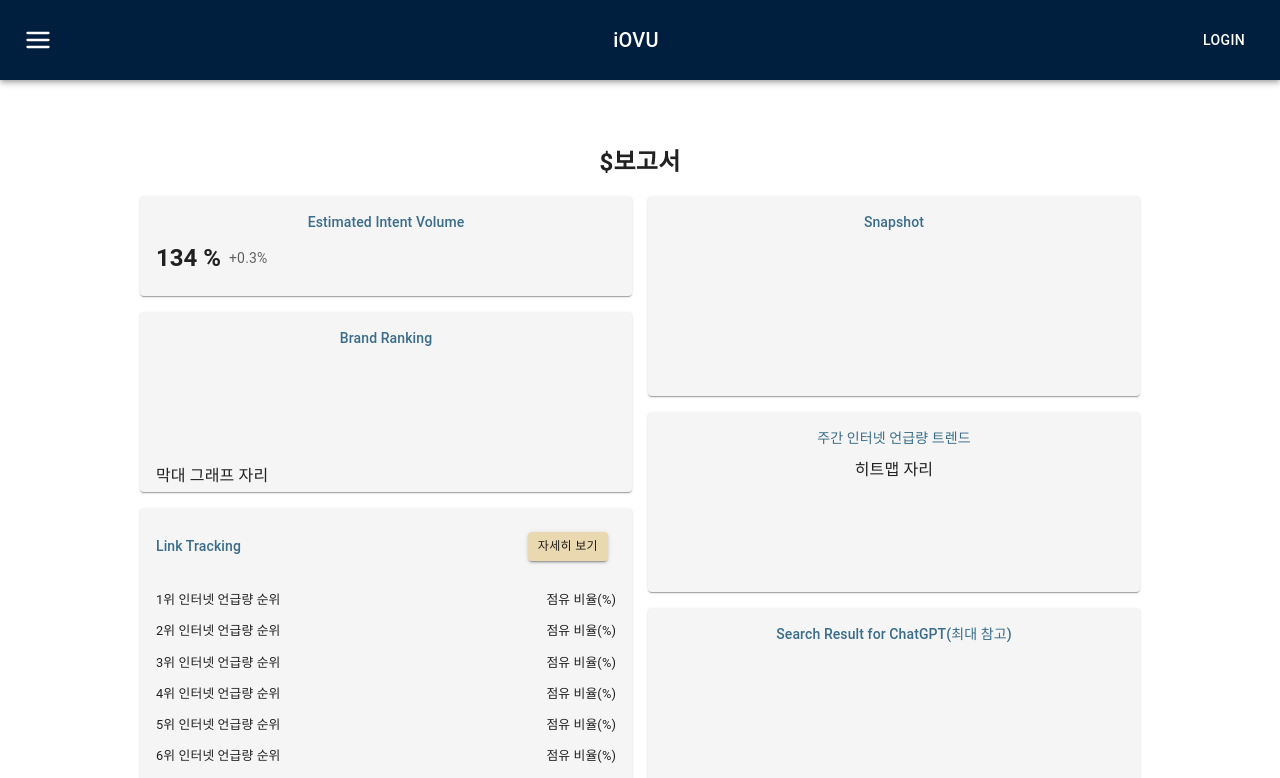
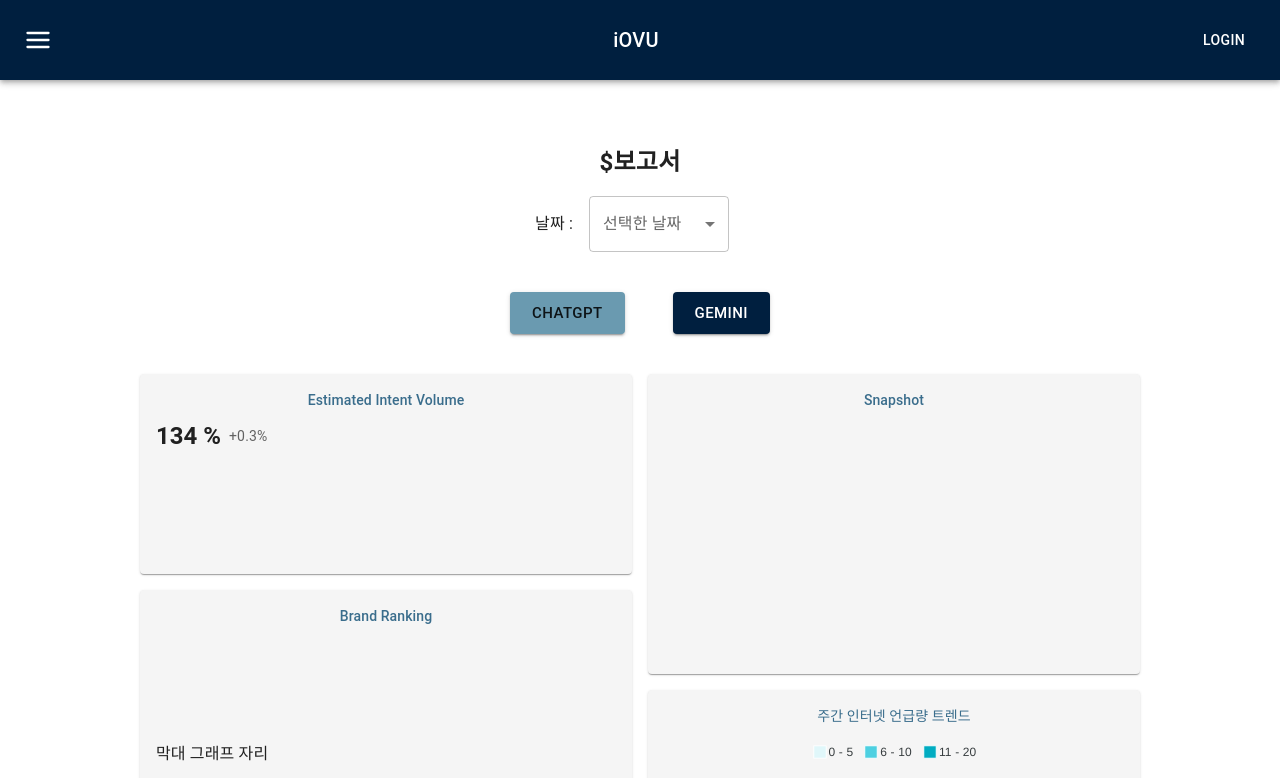
Before and after one commit to sunwook-dev/iOVU, a React (Create React App) app: page /report in a window 1280 px wide. Shown: the top 778 px of the page. Built offline with nearby package versions, Linux system fonts and the light colour scheme.

Commit message:
report 일단 여기까지

```diff
--- a/package.json
+++ b/package.json
@@ -12,6 +12,7 @@
     "@testing-library/user-event": "^13.5.0",
     "axios": "^1.9.0",
     "react": "^19.1.0",
+    "react-apexcharts": "^1.7.0",
     "react-dom": "^19.1.0",
     "react-icons": "^5.5.0",
     "react-router-dom": "^7.5.3",
--- a/src/component/report/BrandRanking.jsx
+++ b/src/component/report/BrandRanking.jsx
@@ -4,7 +4,7 @@
   return (
     <Paper
       elevation={1}
-      sx={{ p: 2, minWidth: "468px", height: "180px", bgcolor: "#f5f5f5" }}
+      sx={{ p: 2, minWidth: "468px", height: "320px", bgcolor: "#f5f5f5" }}
     >
       <Typography variant="subtitle2" color="secondary">
         Brand Ranking
--- a/src/component/report/EstimatedVolume.jsx
+++ b/src/component/report/EstimatedVolume.jsx
@@ -8,7 +8,7 @@
         p: 2,
         m: 0,
         minWidth: "468px",
-        minHeight: "100px",
+        minHeight: "200px",
         bgcolor: "#f5f5f5",
       }}
     >
--- a/src/component/report/MentionTracking.jsx
+++ b/src/component/report/MentionTracking.jsx
@@ -1,33 +1,85 @@
-import { Paper, Box, Typography, Grid } from "@mui/material";
+import { useEffect, useState } from "react";
+import { Paper, Box, Typography } from "@mui/material";
+import Chart from "react-apexcharts";
 
 const MentionTracking = () => {
+  const [series, setSeries] = useState([]);
+  const [dates, setDates] = useState([]);
+
+  useEffect(() => {
+    // 👉 더미 데이터
+    const dummyDates = ["05-06", "05-07", "05-08", "05-09", "05-10"];
+    const dummyData = {
+      스타벅스: [12, 8, 15, 6, 10],
+      이디야: [7, 11, 9, 14, 5],
+      탐엔탐스: [7, 0, 9, 1, 5],
+      컴포즈: [0, 1, 9, 3, 5],
+      할리스: [4, 6, 3, 8, 7],
+    };
+
+    setDates(dummyDates);
+    setSeries(convertToSeries(dummyData, dummyDates));
+  }, []);
+
+  const convertToSeries = (data, dates) => {
+    return Object.entries(data).map(([brand, counts]) => ({
+      name: brand,
+      data: dates.map((date, i) => ({
+        x: date,
+        y: counts[i] ?? 0,
+      })),
+    }));
+  };
+
+  const options = {
+    chart: { type: "heatmap", toolbar: { show: false } },
+    dataLabels: { enabled: false },
+    xaxis: {
+      type: "category",
+      categories: dates,
+      labels: { rotate: -45, style: { fontSize: "10px" } },
+    },
+    plotOptions: {
+      heatmap: {
+        shadeIntensity: 0.5,
+        colorScale: {
+          ranges: [
+            { from: 0, to: 5, color: "#e0f7fa" },
+            { from: 6, to: 10, color: "#4dd0e1" },
+            { from: 11, to: 20, color: "#00acc1" },
+          ],
+        },
+      },
+    },
+    yaxis: {
+      labels: { style: { fontSize: "10px", lineHeight: "24px" } },
+    },
+  };
+
   return (
     <Paper
       elevation={1}
-      sx={{ p: 2, minWidth: "468px", height: "180px", bgcolor: "#f5f5f5" }}
+      sx={{ p: 2, minWidth: "468px", height: "280px", bgcolor: "#f5f5f5" }}
     >
       <Typography variant="subtitle2" color="secondary">
         주간 인터넷 언급량 트렌드
       </Typography>
-      <Box sx={{ height: "130px", mt: 1 }}>
-        히트맵 자리
-        {/* <ApexChart /> */}
-        {/* <Grid container sx={{ height: "100%" }}>
-          {Array.from({ length: 30 }).map((_, idx) => (
-            <Grid item xs={2} key={idx}>
-              <Box
-                sx={{
-                  height: "20px",
-                  m: 0.2,
-                  bgcolor: `rgba(0, 136, 255, ${Math.random()})`,
-                  borderRadius: "2px",
-                }}
-              />
-            </Grid>
-          ))}
-        </Grid>*/}
+      <Box sx={{ height: "200px", mt: 1 }}>
+        {series.length > 0 ? (
+          <Chart
+            options={options}
+            series={series}
+            type="heatmap"
+            height="100%"
+          />
+        ) : (
+          <Typography variant="body2" color="textSecondary">
+            데이터 없음
+          </Typography>
+        )}
       </Box>
     </Paper>
   );
 };
+
 export default MentionTracking;
--- a/src/component/report/ResultSummary.jsx
+++ b/src/component/report/ResultSummary.jsx
@@ -4,7 +4,7 @@
   return (
     <Paper
       elevation={1}
-      sx={{ p: 2, minWidth: "468px", minHeight: "220px", bgcolor: "#f5f5f5" }}
+      sx={{ p: 2, minWidth: "468px", minHeight: "400px", bgcolor: "#f5f5f5" }}
     >
       <Typography variant="subtitle2" color="secondary">
         Search Result for ChatGPT(최대 참고)
--- a/src/component/report/Snapshot.jsx
+++ b/src/component/report/Snapshot.jsx
@@ -7,7 +7,7 @@
       sx={{
         p: 2,
         minWidth: "468px",
-        height: "200px",
+        height: "300px",
         bgcolor: "#f5f5f5",
       }}
     >
--- a/src/pages/Report.jsx
+++ b/src/pages/Report.jsx
@@ -1,4 +1,11 @@
-import { Container, Box } from "@mui/material";
+import {
+  Container,
+  Box,
+  Select,
+  MenuItem,
+  InputLabel,
+  FormControl,
+} from "@mui/material";
 import EstimatedVolume from "../component/report/EstimatedVolume";
 import Snapshot from "../component/report/Snapshot";
 import BrandRanking from "../component/report/BrandRanking";
@@ -9,8 +16,11 @@
 import DomainTr from "../component/report/DomainTr";
 import Analysis from "../component/report/Analysis";
 import CommonTitle from "../component/common/CommonTitle";
+import CommonButton from "../component/common/CommonButton";
+import { useState } from "react";
 
 const Report = () => {
+  const [date, setDate] = useState("");
   return (
     <Container
       disableGutters
@@ -18,6 +28,60 @@
       sx={{ width: "1000px", height: "100%" }}
     >
       <CommonTitle>${}보고서</CommonTitle>
+      <Box
+        sx={{
+          mb: 4,
+          display: "flex",
+          flexDirection: "column",
+          alignItems: "center",
+          justifyContent: "center",
+          rowGap: 4,
+        }}
+      >
+        <Box
+          sx={{
+            textAlign: "center",
+            display: "flex",
+            alignItems: "center",
+          }}
+        >
+          날짜 :
+          <FormControl>
+            <InputLabel
+              id="demo-simple-select-label"
+              sx={{
+                px: 2,
+              }}
+            >
+              선택한 날짜
+            </InputLabel>
+            <Select
+              label="선택한 날짜"
+              id="demo-simple-select"
+              value=""
+              sx={{
+                mx: 2,
+                minWidth: 140,
+              }}
+            >
+              <MenuItem value={6}>05-06</MenuItem>
+              <MenuItem value={13}>05-13</MenuItem>
+              <MenuItem value={20}>05-20</MenuItem>
+            </Select>
+          </FormControl>
+        </Box>
+        <Box
+          sx={{
+            display: "flex",
+            alignItems: "center",
+            justifyContent: "center",
+            columnGap: 4,
+          }}
+        >
+          <CommonButton color="third">ChatGPT</CommonButton>
+          <CommonButton>Gemini</CommonButton>
+        </Box>
+      </Box>
 
       {/* 2열 그리드 레이아웃 컨테이너 */}
       <Box sx={{ width: "1000px" }}>
```
Also changed, not shown: 1 other file (tests, documents, lock files or other folders).
